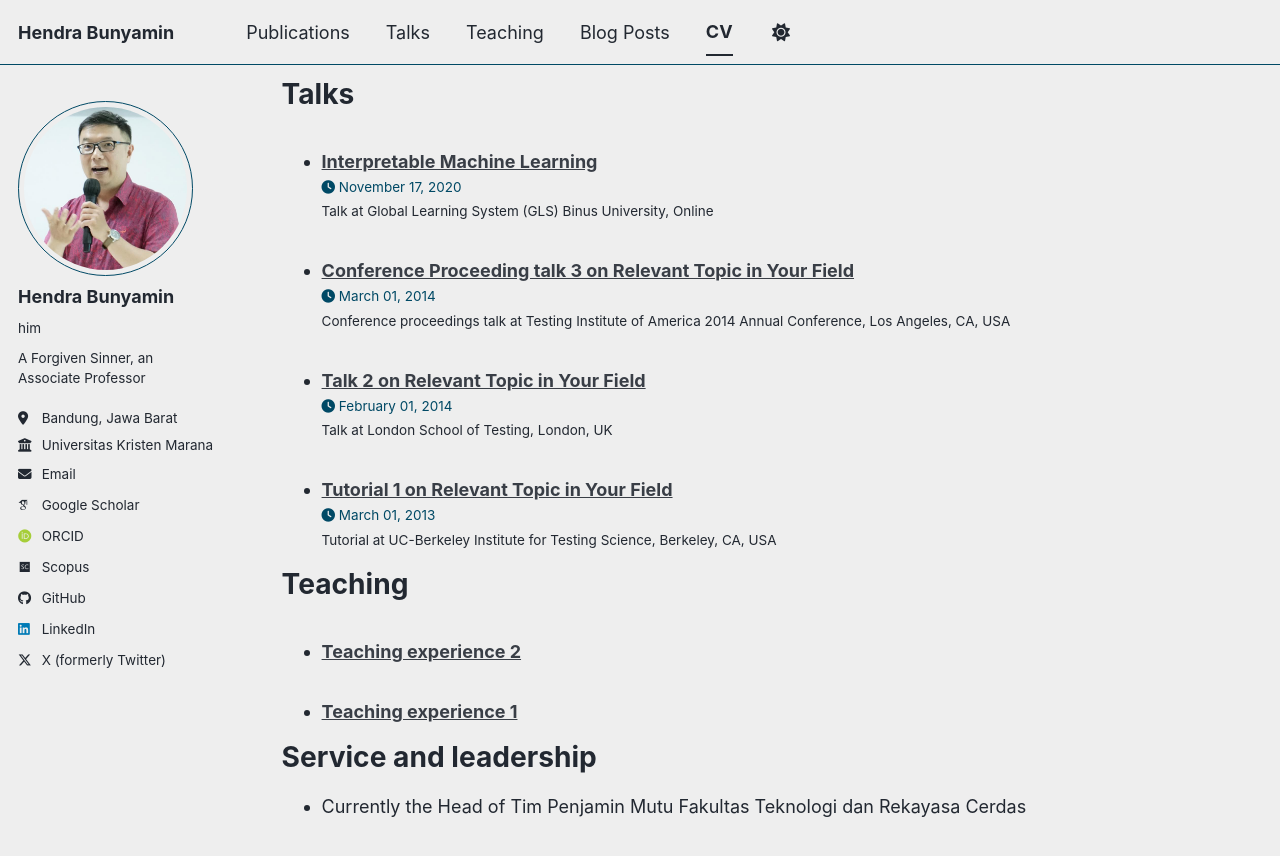
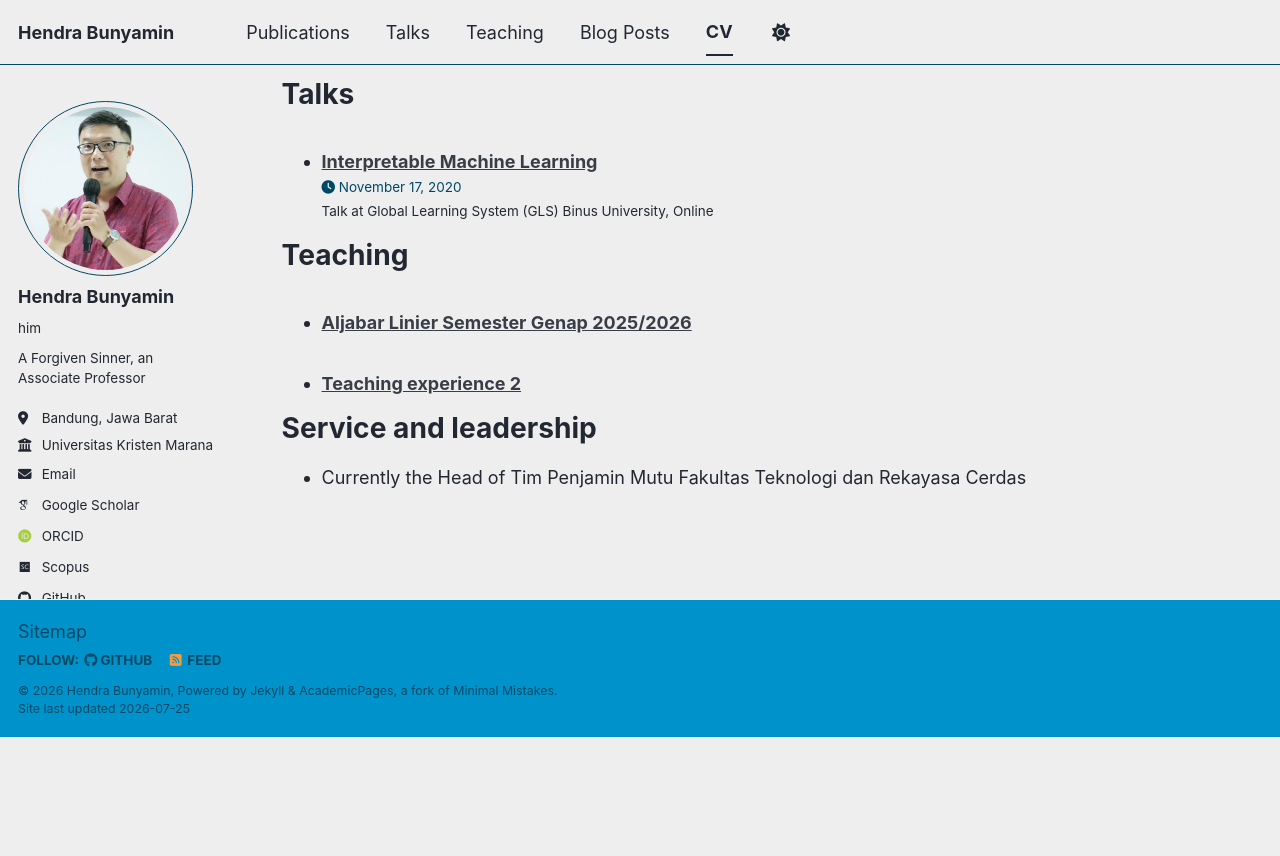
Before and after one commit to hbunyamin/hbunyamin.github.io, a Jekyll site: the page built from _pages/cv.md, in a window 1280 px wide and 900 px high, scrolled down 909 px. Shown: the top 856 px of the window. Built offline with Jekyll 4.4.1, drawn with Linux system fonts in a browser that asks for light colours; emoji names are drawn with the system emoji font; some web fonts are replaced; a script bundle is joined from its source files by our own code; library files that are not in the unit come from our copies; after the commit the page ends 1646 px from its top, so only the background shows below that.

Commit message:
Coba teaching

```diff
--- a/_talks/2013-03-01-tutorial-1.md
+++ /dev/null
@@ -1,13 +0,0 @@
----
-title: "Tutorial 1 on Relevant Topic in Your Field"
-collection: talks
-type: "Tutorial"
-permalink: /talks/2013-03-01-tutorial-1
-venue: "UC-Berkeley Institute for Testing Science"
-date: 2013-03-01
-location: "Berkeley, CA, USA"
----
-
-[More information here](http://exampleurl.com)
-
-This is a description of your tutorial, note the different field in type. This is a markdown files that can be all markdown-ified like any other post. Yay markdown!
--- a/_talks/2014-02-01-talk-2.md
+++ /dev/null
@@ -1,13 +0,0 @@
----
-title: "Talk 2 on Relevant Topic in Your Field"
-collection: talks
-type: "Talk"
-permalink: /talks/2014-02-01-talk-2
-venue: "London School of Testing"
-date: 2014-02-01
-location: "London, UK"
----
-
-[More information here](http://example2.com)
-
-This is a description of your talk, which is a markdown files that can be all markdown-ified like any other post. Yay markdown!
--- a/_talks/2014-03-01-talk-3.md
+++ /dev/null
@@ -1,11 +0,0 @@
----
-title: "Conference Proceeding talk 3 on Relevant Topic in Your Field"
-collection: talks
-type: "Conference proceedings talk"
-permalink: /talks/2014-03-01-talk-3
-venue: "Testing Institute of America 2014 Annual Conference"
-date: 2014-03-01
-location: "Los Angeles, CA, USA"
----
-
-This is a description of your conference proceedings talk, note the different field in type. You can put anything in this field.
--- a/_teaching/2014-spring-teaching-1.md
+++ /dev/null
@@ -1,20 +0,0 @@
----
-title: "Teaching experience 1"
-collection: teaching
-type: "Undergraduate course"
-permalink: /teaching/2014-spring-teaching-1
-venue: "University 1, Department"
-date: 2014-01-01
-location: "City, Country"
----
-
-This is a description of a teaching experience. You can use markdown like any other post.
-
-Heading 1
-======
-
-Heading 2
-======
-
-Heading 3
-======
```
Also changed, not shown: _talks/2020-11-17-interpretable-ml.md (+2 -2 lines), _teaching/2025-genap-linear-algebra.md (added, +21 -0 lines).
